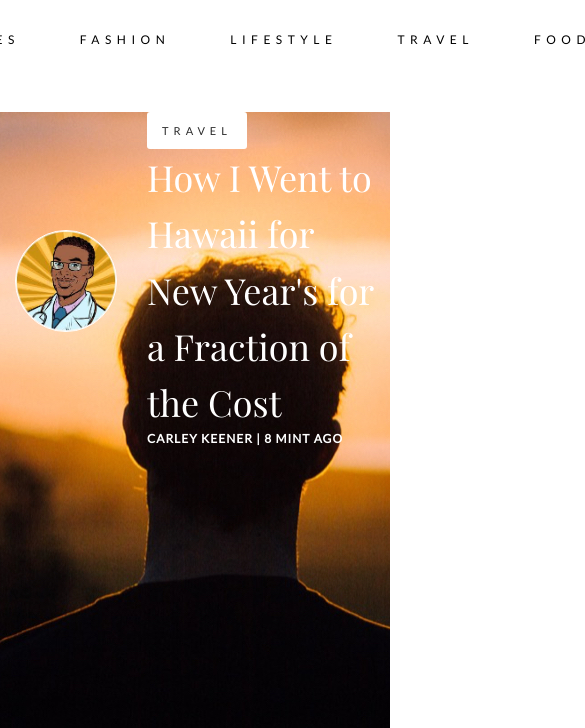
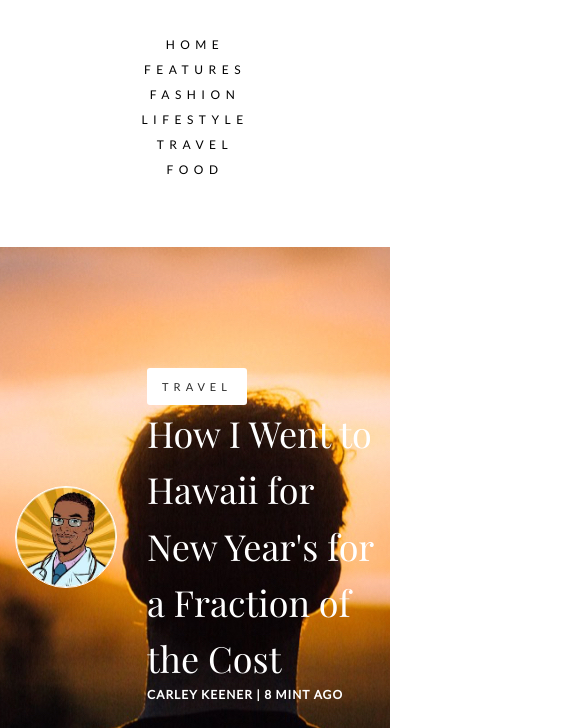
Before and after one commit to trojano31/blog, a website: page index.html in a window 390 px wide. Shown: the part 116-844 px from the top of the page, 585 px wide, since content can reach past the window. Drawn offline with nearby package versions, Linux system fonts and the light colour scheme.

Commit message:
fixed mobile views

```diff
--- a/scss/_navbar.scss
+++ b/scss/_navbar.scss
@@ -31,3 +31,13 @@
 		}
 	}
 }
+
+@media (max-width: 860px){
+	.navbar-items {
+		flex-direction: column;
+
+		a {
+			padding: 5px;
+		}
+	}
+}
--- a/scss/_welcome.scss
+++ b/scss/_welcome.scss
@@ -3,6 +3,13 @@
 	background: url("../img/highlighted.jpg") no-repeat center;
 	background-size: cover;
 	margin-bottom: 230px;
+}
+
+@media (max-width: 960px){
+	.welcome {
+		display: flex;
+		align-items: center;
+	}
 }
 
 .highlighted {
```
Also changed, not shown: css/main.css.
